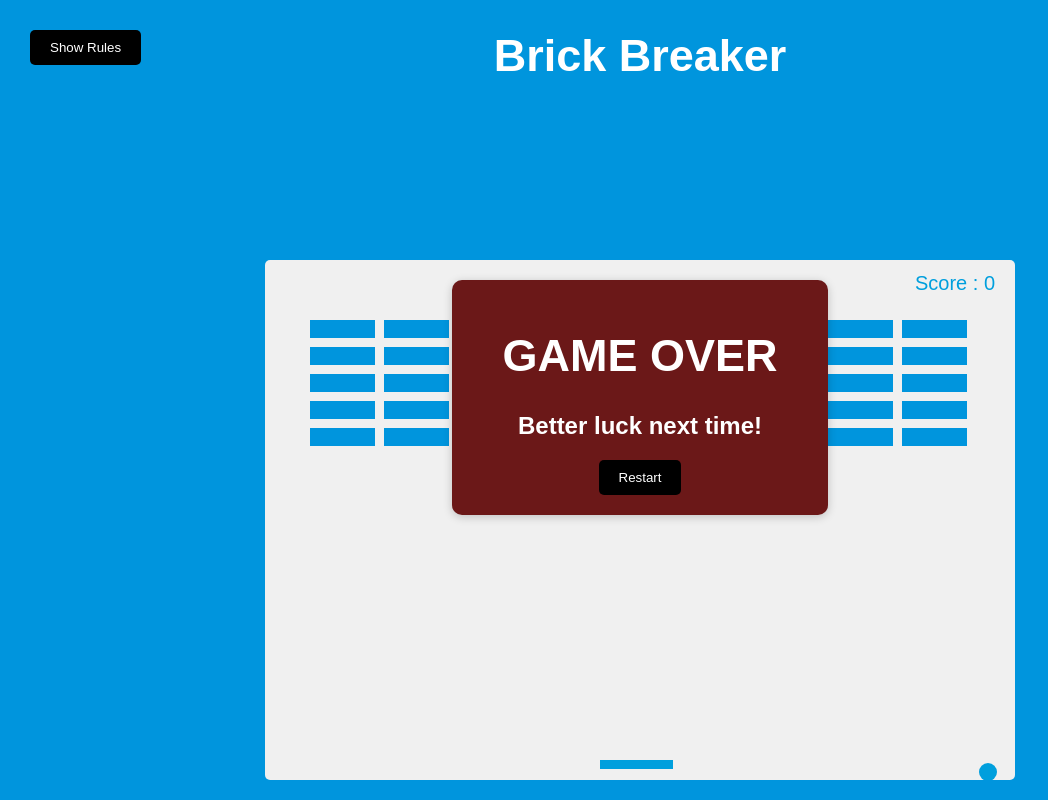
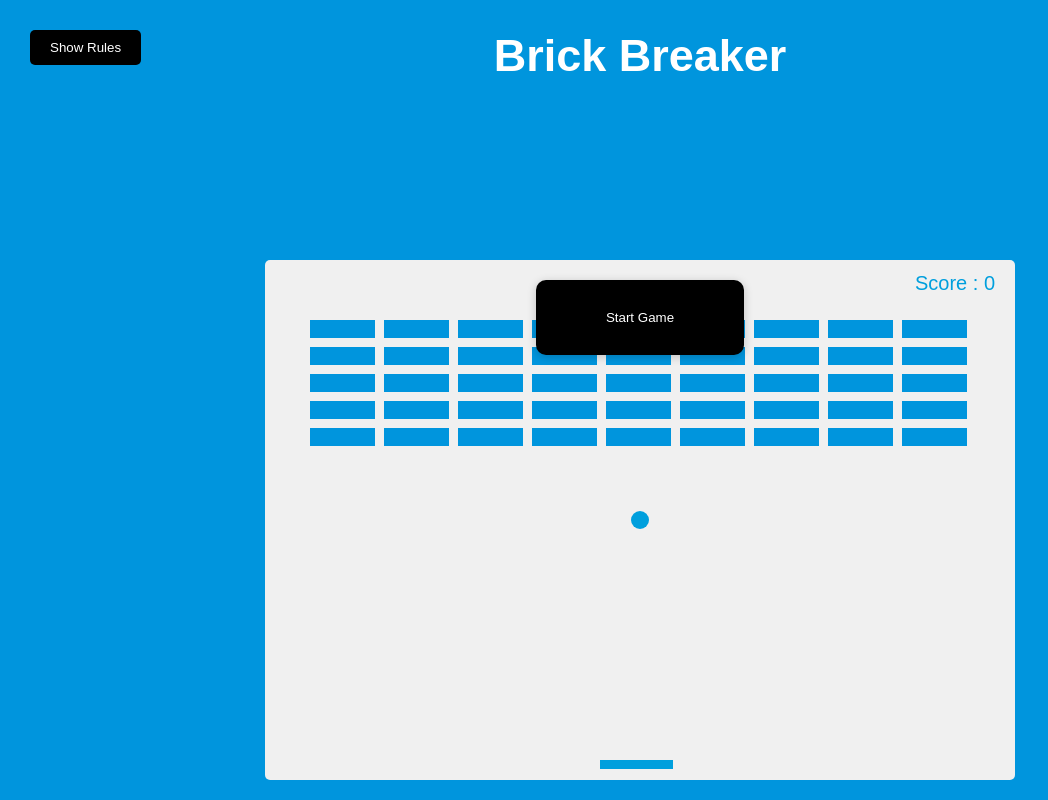
Before and after one commit to DeveshYadav13/brick-breaker-game, a plain HTML site: page index.html in a window 1280 px wide. Shown: the whole page, without its empty margins (0-1048 px from the left). Drawn offline with Linux system fonts and the light colour scheme.

Commit message:
Added start game button

```diff
--- a/index.html
+++ b/index.html
@@ -18,6 +18,9 @@
     </div>
     <div class="game-wrapper">
         <div class="main"></div>
+            <div id="start" class="start">
+                <button class="btn" onclick="startGame()">Start Game</button>
+            </div>
             <div class="lose">
                 <h1>GAME OVER</h1>
                 <h2>Better luck next time!</h2>
--- a/index.js
+++ b/index.js
@@ -13,9 +13,17 @@ const ball = {
     x : canvas.width/2,
     y : canvas.height/2,
     size : 9,
-    speed : 3.8,
-    dx : 4,
-    dy : -4
+    speed : 0,
+    dx : 0,
+    dy : 0
+}
+
+function startGame(){
+    ball.speed = 3.8,
+    ball.dx = 4,
+    ball.dy = -4
+    const startBtn = document.getElementById('start');
+    startBtn.style.display = 'none';
 }
 
 // Create Paddle Props
--- a/style.css
+++ b/style.css
@@ -73,7 +73,17 @@ h1{
     align-items: center;
   }
 
-
+  .start{
+    position: absolute;
+    top :280px;
+    background: black;
+    color: white;
+    padding: 20px 50px;
+    box-shadow: 0 2px 10px rgba(0, 0, 0, 0.2);
+    border-radius: 10px;
+    text-align: center;
+    animation: pop-in 1s;
+  }
  .lose {
     display: none;
     position: absolute;
```
